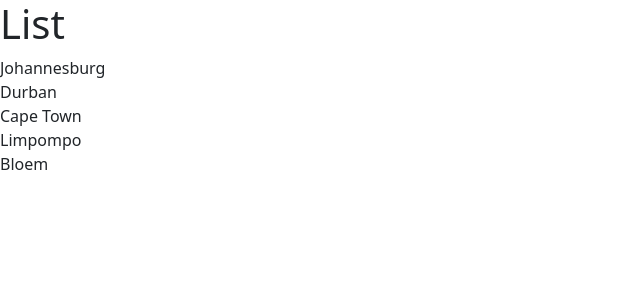
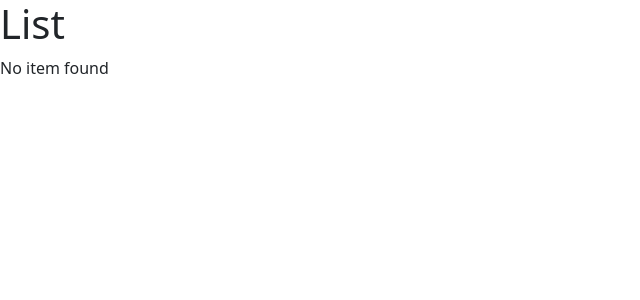
Before and after one commit to DemureSiwe/testing-vite, a React (Vite) app: page / in a window 1280 px wide. Shown: the top 300 px of the page, without its empty margins (0-640 px from the left). Built offline with nearby package versions, Linux system fonts and the light colour scheme; the HTML template or start-up script is replaced by a standard one.

Commit message:
conditional rendering

```diff
--- a/src/components/ListGroup.tsx
+++ b/src/components/ListGroup.tsx
@@ -1,8 +1,12 @@
 function ListGroup() {
-  const items = ["Johannesburg", "Durban", "Cape Town", "Limpompo", "Bloem"];
+  let items = ["Johannesburg", "Durban", "Cape Town", "Limpompo", "Bloem"];
+  items = [];
+
   return (
     <>
       <h1>List</h1>
+      {items.length === 0 && <p>No item found</p>}
+
       <ul className="list-group">
         {items.map((item) => (
           <li key={item}>{item}</li>
```
